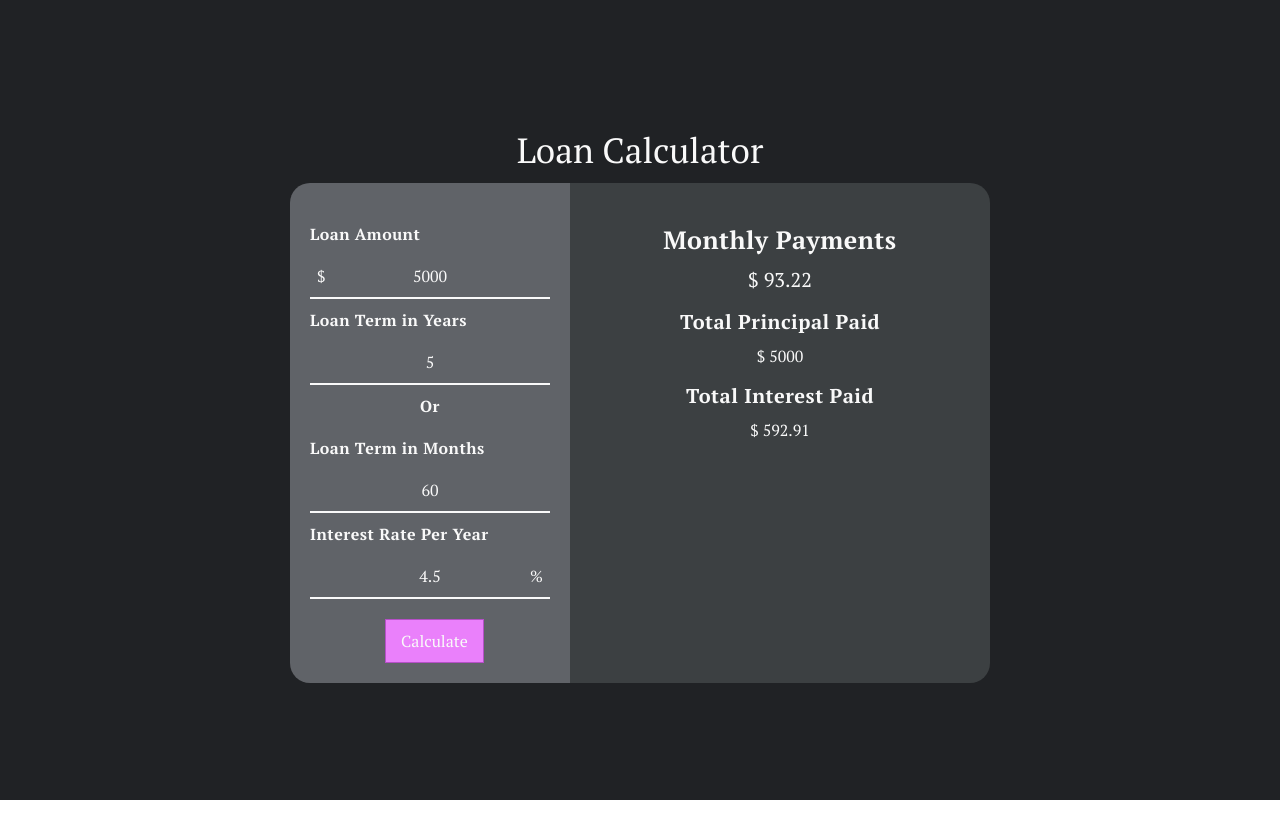
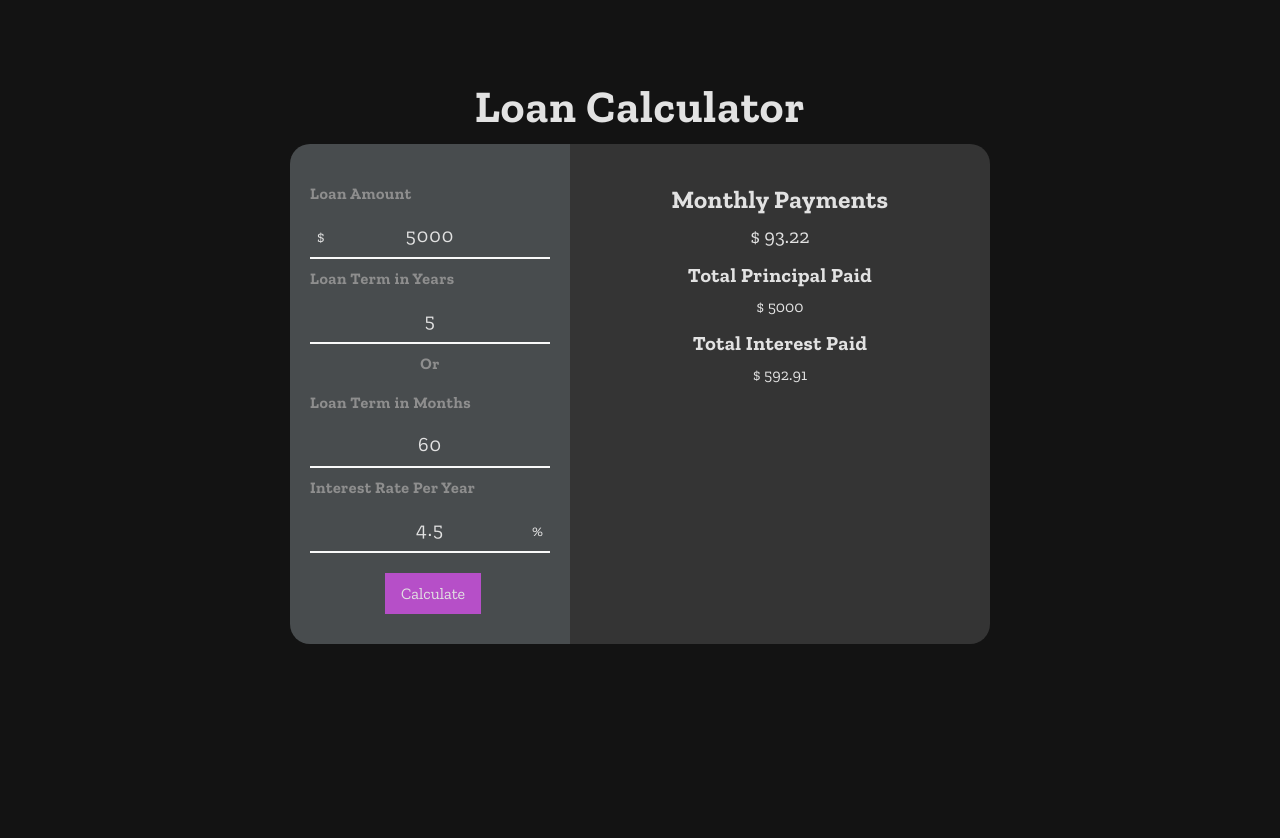
Before and after one commit to joshkohane/LoanCalculator, a React (Create React App) app: page / in a window 1280 px wide. Shown: the top 838 px of the page. Before the commit the page ends 800 px from the top, so only its background shows below. Built offline with nearby package versions, Linux system fonts and the light colour scheme.

Commit message:
Style form

```diff
--- a/public/index.html
+++ b/public/index.html
@@ -5,6 +5,8 @@
     <link rel="icon" href="%PUBLIC_URL%/favicon.ico" />
     <link rel="preconnect" href="https://fonts.gstatic.com">
     <link href="https://fonts.googleapis.com/css2?family=PT+Serif:wght@400;700&display=swap" rel="stylesheet">
+    <link href="https://fonts.googleapis.com/css2?family=Zilla+Slab:wght@400;700&display=swap" rel="stylesheet">
+    <link href="https://fonts.googleapis.com/css2?family=Nanum+Gothic:wght@400;700&display=swap" rel="stylesheet">
     <meta name="viewport" content="width=device-width, initial-scale=1" />
     <meta name="theme-color" content="#000000" />
     <meta
--- a/src/components/calculator.jsx
+++ b/src/components/calculator.jsx
@@ -1,5 +1,5 @@
 import React, { useState } from 'react';
-import Results from './results'
+import Results from './results';
 
 const Calculator = (props) => {
     const [amount, setAmount] = useState(5000);
--- a/src/css/calculator.css
+++ b/src/css/calculator.css
@@ -1,17 +1,20 @@
 .app-container {
-  background-color: #202225;
+  background-color: #131313;
   min-height: 100vh;
   display: flex;
   flex-direction: column;
-  justify-content: center;
+  /* justify-content: center; */
   align-items: center;
-  font-family: 'PT Serif', serif;
-  color: #f9f9f9;
+  padding-top: 70px;
+  font-family: 'Zilla Slab', serif;
+  color: #e2e2e2;
 }
 
 .main-title {
-  font-size: 35px;
+  font-size: 45px;
+  font-weight: 700;
   padding: 10px;
+  letter-spacing: 1px;
 }
 
 .calculator-container {
@@ -19,19 +22,10 @@
   width: 700px;
   height: 500px;
   display: flex;
-  border: 0px solid #bbbfc3;
-  border-radius: 20px;
-  /* box-shadow: 0px 0px 5px 3px #4b4a4a; */
 }
 
-/* .calculator-container:hover { */
-  /* box-shadow: 0px 0px 5px 3px #4b4a4a;
-  transition: all 0.3s ease-in-out; */
-/* } */
-
 .form-container {
-  background-color: #606368;
-  /* box-sizing: border-box; */
+  background-color: #484c4e;
   width: 40%;
   padding: 30px 20px;
   border-top-left-radius: 20px;
@@ -40,7 +34,6 @@
 
 .form-container:hover {
   border: 1px solid #f9f9f9;
-  /* transition: all 0.3s ease-in-out; */
   padding: 29px 19px;
 }
 
@@ -53,7 +46,7 @@
   font-size: 16px;
   font-weight: 700;
   letter-spacing: .5px;
-  /* color: #f8f8f9; */
+  color: #8e8e8e;
 }
 
 .calculator-input,
@@ -61,8 +54,9 @@
   padding: 10px 5px;
   border-bottom: 2px solid #f9f9f9;
   text-align: center;
-  /* color: #f8f8f9; */
   width: 100%;
+  font-size: 20px;
+  letter-spacing: 1px;
 }
 
 .calculator-input-invalid {
@@ -74,10 +68,6 @@
   border-bottom: 2px solid #b64fc8;
   transition: all 0.3s ease-in-out;
 }
-
-/* .amount-input {
-  padding: 10px 5px 10px 25px;
-} */
 
 .dollar-sign,
 .percent-sign {
@@ -105,7 +95,7 @@
   border: 1px solid #b64fc8;
   margin-left: calc(50% - 45px);
   margin-top: 20px;
-  background-color: #ea80fb;
+  background-color: #b64fc8;
   cursor: pointer;
 }
 
@@ -138,7 +128,8 @@ input[type=number] {
   display: flex;
   flex-direction: column;
   align-items: center;
-  background-color: #3c4042;
+  /* background-image: url("unnamed.png"); */
+  background-color: #343434;
   border-top-right-radius: 20px;
   border-bottom-right-radius: 20px;
 }
```
